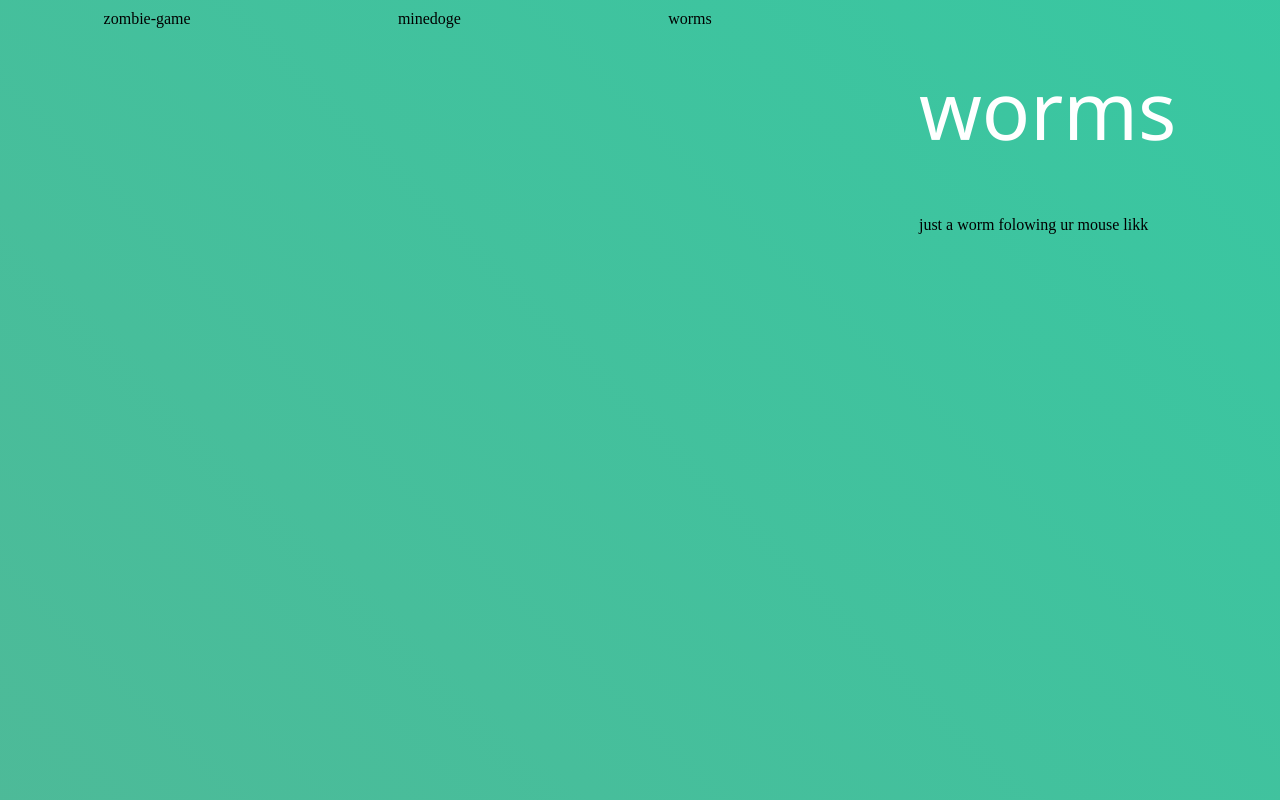
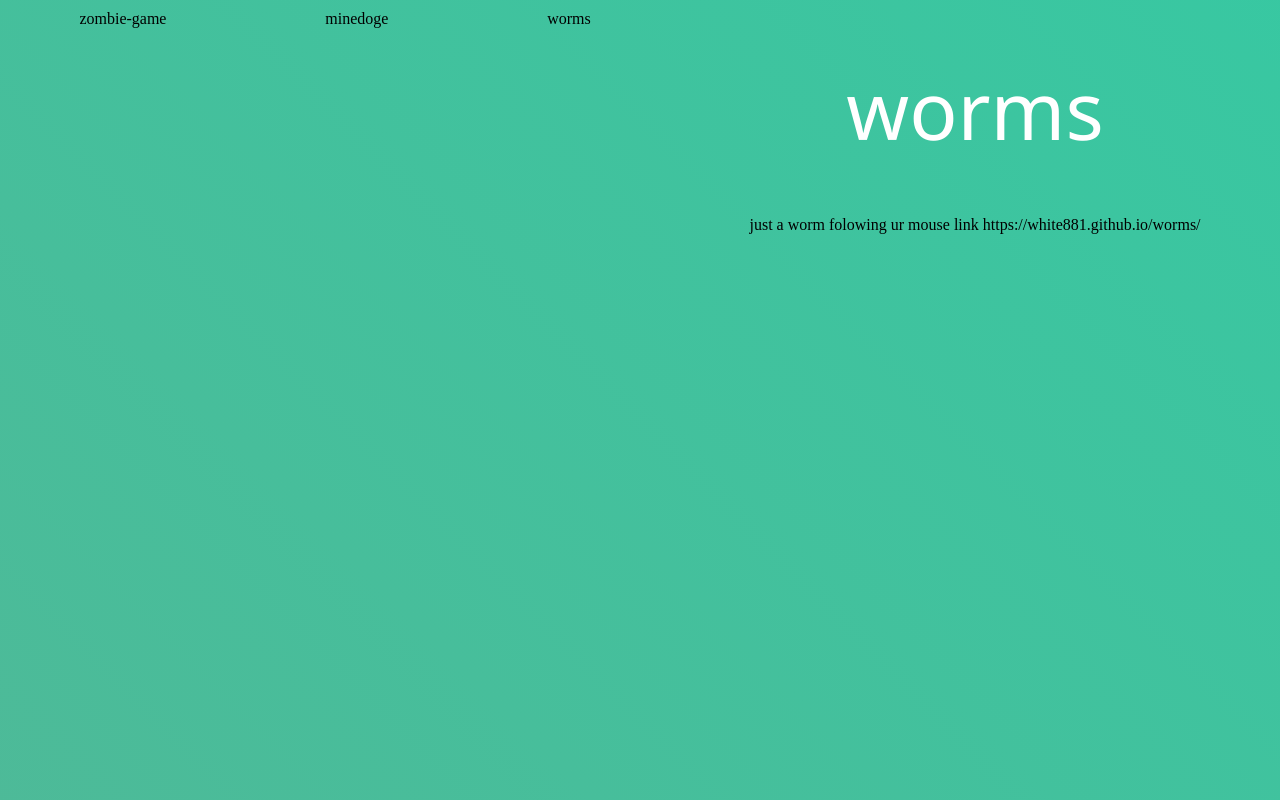
Before and after one commit to calipti/881site, a plain HTML site: page index.html in a window 1280 px wide. Both pictures are taken after a click on the item "worms". Drawn offline with Linux system fonts and the light colour scheme.

Commit message:
Update index.html

```diff
--- a/index.html
+++ b/index.html
@@ -25,7 +25,7 @@
     </div>
     <div id="game3" data-tab-content>
       <h1>worms</h1>
-      <p>just a worm folowing ur mouse likk </p>
+      <p>just a worm folowing ur mouse link https://white881.github.io/worms/ </p>
     </div>
 
 </html>
```
